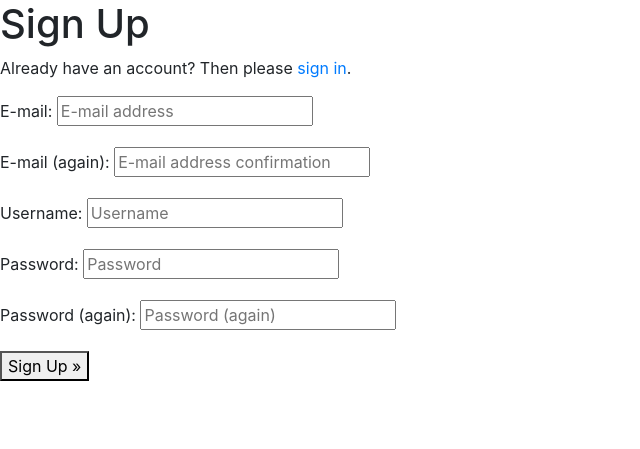
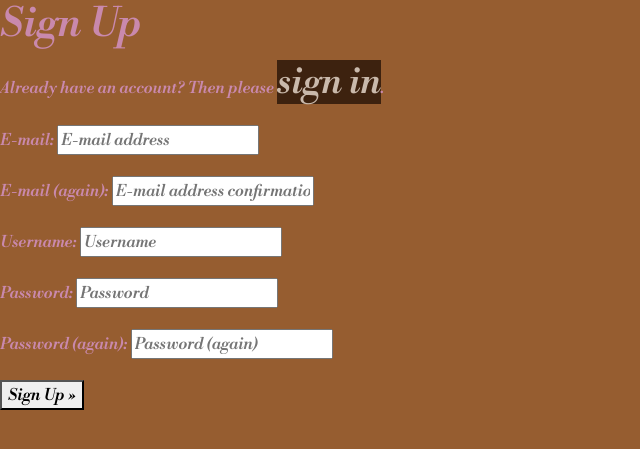
Before and after one commit to totalnoMartina/black-moon-designs, a Django app: page /accounts/signup/ in a window 1280 px wide. Shown: the top 449 px of the page, without its empty margins (0-640 px from the left). Run offline with Django 3.2, Linux system fonts and the light colour scheme; some libraries are stand-ins or nearby versions.

Commit message:
Add basic color palette, fix css loading

```diff
--- a/blackmoondesign/urls.py
+++ b/blackmoondesign/urls.py
@@ -15,10 +15,12 @@ Including another URLconf
 """
 from django.contrib import admin
 from django.urls import path, include
+from django.conf import settings
+from django.conf.urls.static import static
+
 
 urlpatterns = [
     path('admin/', admin.site.urls),
     path('accounts/', include('allauth.urls')),
     path('', include('mainapp.urls')),
-
-]
+] + static(settings.MEDIA_URL, document_root=settings.MEDIA_ROOT)
--- /dev/null
+++ b/static/css/base.css
@@ -0,0 +1,19 @@
+@import url('https://fonts.googleapis.com/css2?family=Libre+Bodoni:ital,wght@1,600&display=swap');
+
+body {
+    font-family: 'Libre Bodoni', serif;
+    background-color: #965D30;
+    color: #c989ad;
+}
+
+a {
+    font-size: 2.2rem;
+    background-color: #3d220f;
+    color: #c9b9ab;
+}
+
+a:hover {
+    background-color: #c9b9ab;
+    color: #3d220f;
+    text-decoration: none;
+}
--- a/templates/base.html
+++ b/templates/base.html
@@ -15,7 +15,10 @@
     {% endblock %}
 
     {% block corecss %}
-    <link rel="stylesheet" href="https://stackpath.bootstrapcdn.com/bootstrap/4.4.1/css/bootstrap.min.css" integrity="sha384-Vkoo8x4CGsO3+Hhxv8T/Q5PaXtkKtu6ug5TOeNV6gBiFeWPGFN9MuhOf23Q9Ifjh" crossorigin="anonymous">
+    <!-- Bootstrap CSS -->
+    <link rel="stylesheet" href="https://cdn.jsdelivr.net/npm/bootstrap@4.4.1/dist/css/bootstrap.min.css" integrity="sha384-Vkoo8x4CGsO3+Hhxv8T/Q5PaXtkKtu6ug5TOeNV6gBiFeWPGFN9MuhOf23Q9Ifjh" crossorigin="anonymous">
+    <link href="//fonts.googleapis.com/css2?family=Libre+Bodoni:ital,wght@1,600&display=swap" rel="stylesheet" type='text/css'>
+    <link rel="stylesheet" href="{% static 'css/base.css' %}">
     <link rel="shortcut icon" href="#">
     {% endblock %}
 
@@ -23,9 +26,10 @@
     {% endblock %}
 
     {% block corejs %}
+    <script src="https://kit.fontawesome.com/0ab8070b0e.js" crossorigin="anonymous"></script>
     <script src="https://code.jquery.com/jquery-3.6.0.min.js" integrity="sha256-/xUj+3OJU5yExlq6GSYGSHk7tPXikynS7ogEvDej/m4=" crossorigin="anonymous"></script>
     <script src="https://cdn.jsdelivr.net/npm/popper.js@1.16.0/dist/umd/popper.min.js" integrity="sha384-Q6E9RHvbIyZFJoft+2mJbHaEWldlvI9IOYy5n3zV9zzTtmI3UksdQRVvoxMfooAo" crossorigin="anonymous"></script>
-    <script src="https://stackpath.bootstrapcdn.com/bootstrap/4.4.1/js/bootstrap.min.js" integrity="sha384-wfSDF2E50Y2D1uUdj0O3uMBJnjuUD4Ih7YwaYd1iqfktj0Uod8GCExl3Og8ifwB6" crossorigin="anonymous"></script>
+    <script src="https://cdn.jsdelivr.net/npm/bootstrap@4.4.1/dist/js/bootstrap.min.js" integrity="sha384-wfSDF2E50Y2D1uUdj0O3uMBJnjuUD4Ih7YwaYd1iqfktj0Uod8GCExl3Og8ifwB6" crossorigin="anonymous"></script>
     {% endblock %}
 
     {% block extra_js %}
```
Also changed, not shown: blackmoondesign/settings.py (+8 -4 lines), mainapp/templates/mainapp/index.html (+10 -2 lines), static/js/base.js (added).
